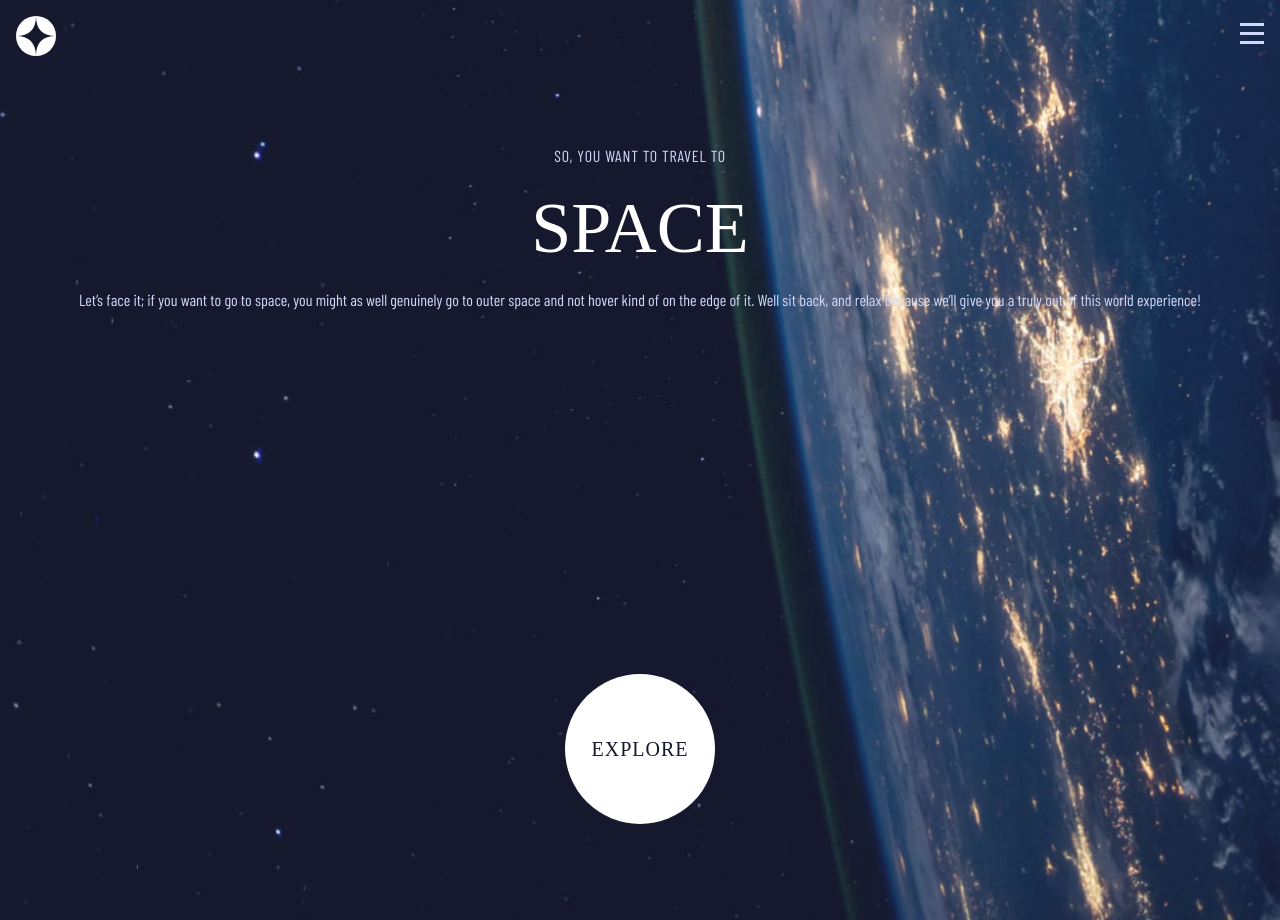
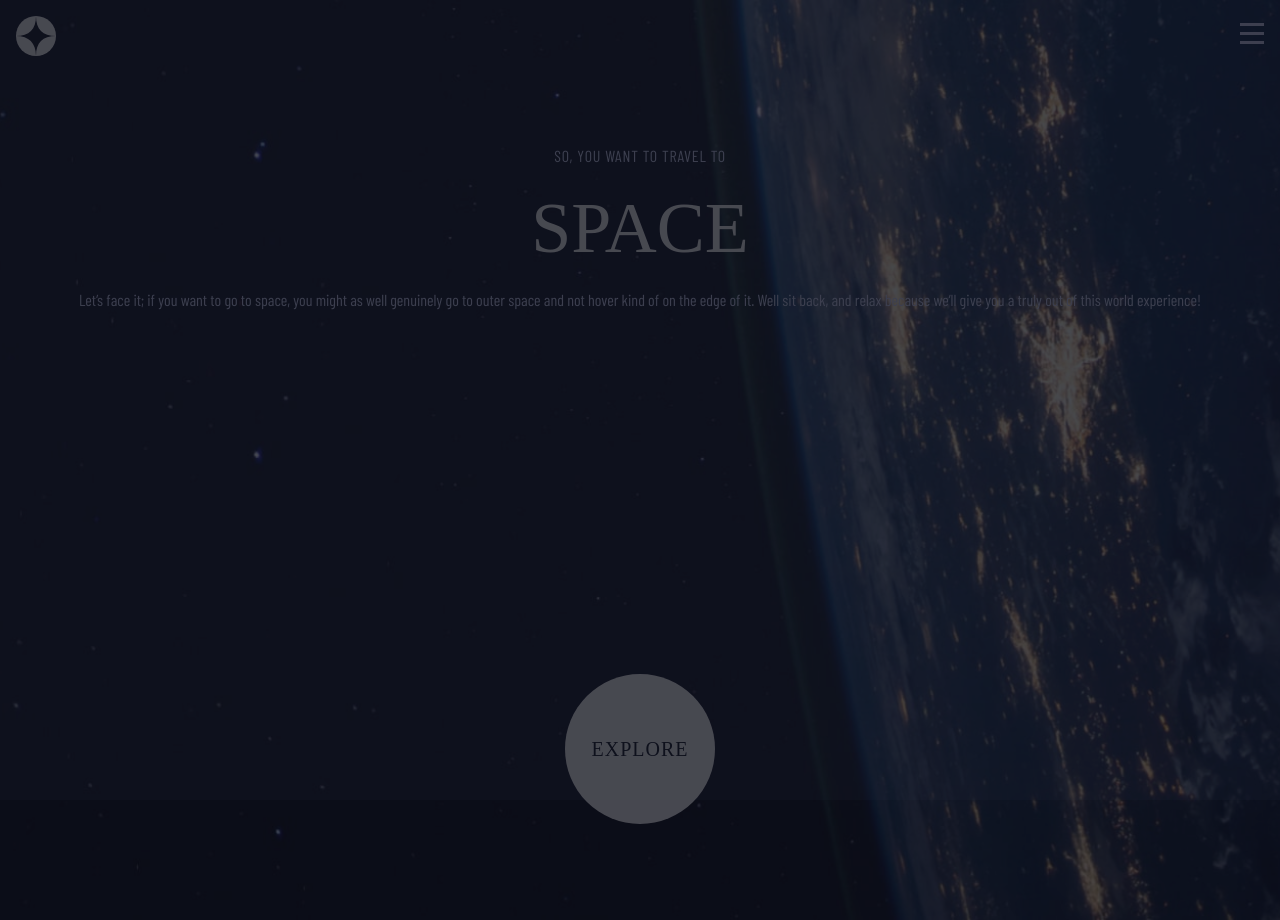
Before and after one commit to MikevPeeren/space-tourism-website, a Next.js app: page / in a window 1280 px wide. After the commit the page ends 800 px from the top, so only its background shows below. Built offline with nearby package versions, Linux system fonts and the light colour scheme; a web font is replaced by a local one.

Commit message:
:recycle: changing background for landing page

```diff
--- a/pages/index.tsx
+++ b/pages/index.tsx
@@ -10,7 +10,7 @@ const Home = () => {
         <meta name="description" content="Created by Mike van Peeren" />
         <link rel="icon" href="/favicon.svg" />
       </Head>
-      <main className="flex flex-col min-h-screen text-center">
+      <main className="flex flex-col min-h-screen text-center relative">
         <div className="h-20">
           <Header />
         </div>
--- a/styles/globals.scss
+++ b/styles/globals.scss
@@ -26,11 +26,16 @@ a {
   background-image: url("/home/background-home-desktop.jpg");
   background-position: center;
   background-repeat: no-repeat;
+  -webkit-background-size: cover;
+  -moz-background-size: cover;
+  -o-background-size: cover;
   background-size: cover;
+  opacity: 0.25;
   min-width: 100vw;
   min-height: 100vh;
   height: auto;
   width: 100vw;
+  position: fixed;
   mix-blend-mode: screen;
 
   @media screen and (min-width: 768px) and (max-width: 1023px) {
```
